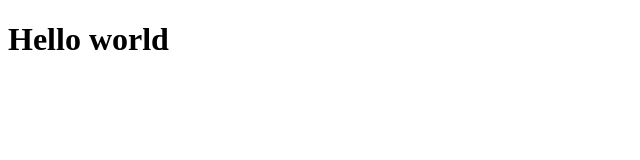
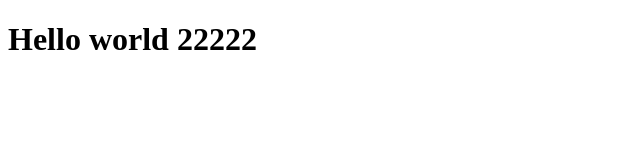
Before and after one commit to jawadaliweb/TestingProject, a plain HTML site: page index.html in a window 1280 px wide. Shown: the whole page, without its empty margins (0-640 px from the left). Drawn offline with Linux system fonts and the light colour scheme.

Commit message:
something

```diff
--- a/index.html
+++ b/index.html
@@ -6,6 +6,6 @@
     <title>Document</title>
 </head>
 <body>
-    <h1>Hello world</h1>
+    <h1>Hello world 22222</h1>
 </body>
 </html>
```
